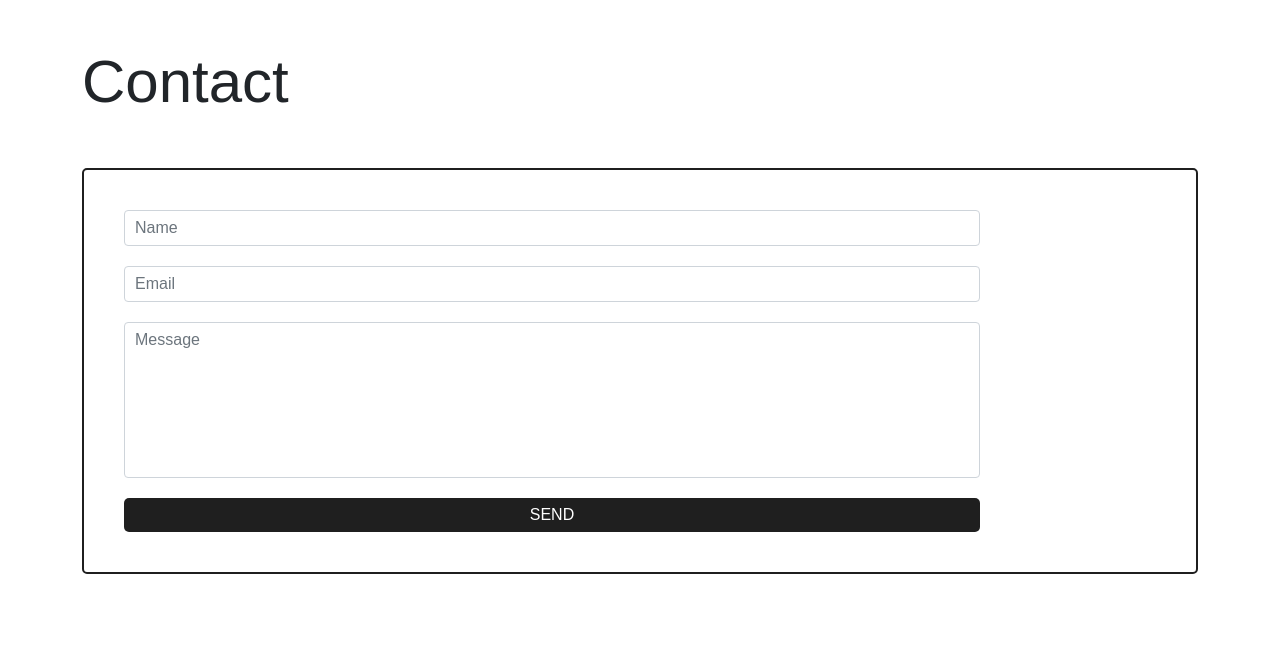
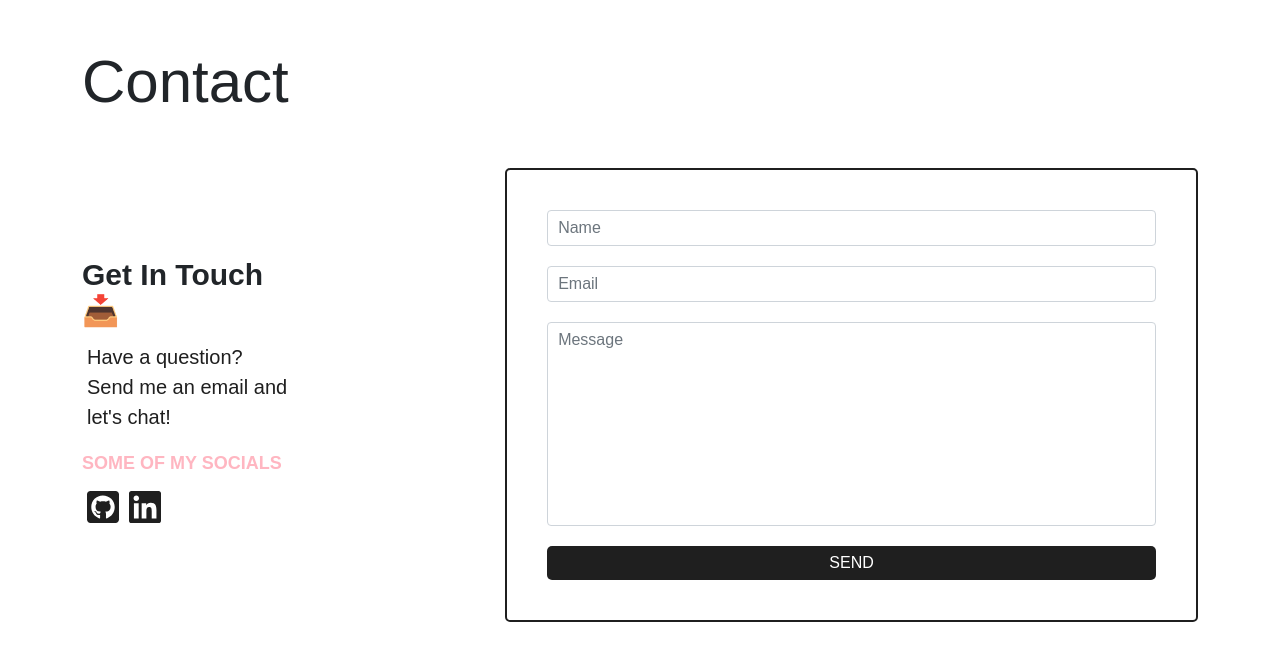
Before and after one commit to courtamos/courtamos-portfolio, a React (Create React App) app: page / in a window 1280 px wide. Shown: the part 3923-4583 px from the top of the page. Built offline with nearby package versions, Linux system fonts and the light colour scheme.

Commit message:
contact component completed with styles

```diff
--- a/src/components/Contact/Contact.tsx
+++ b/src/components/Contact/Contact.tsx
@@ -1,11 +1,47 @@
 import React from "react";
+import { faGithubSquare, faLinkedin } from "@fortawesome/free-brands-svg-icons";
 import { ContactForm } from "./ContactForm";
+import { StyledDiv, StyledParagraph, StyledFontAwesomeIcon } from "./styled";
+import "./contact.scss";
 
 export const Contact = () => {
   return (
     <section>
       <h1 style={{ margin: "50px 0px" }}>Contact</h1>
-      <ContactForm />
+      <StyledDiv className="contact-items">
+        <div className="contact-intro">
+          <h2>Get In Touch 📥</h2>
+          <StyledParagraph>
+            Have a question?
+            <br />
+            Send me an email and let's chat!
+          </StyledParagraph>
+          <h3>Some of my socials</h3>
+          <a
+            href="https://github.com/courtamos"
+            target="_blank"
+            rel="noreferrer"
+          >
+            <StyledFontAwesomeIcon
+              className="github"
+              icon={faGithubSquare}
+              size="3x"
+            />
+          </a>
+          <a
+            href="https://www.linkedin.com/in/court-amos/"
+            target="_blank"
+            rel="noreferrer"
+          >
+            <StyledFontAwesomeIcon
+              className="linkedin"
+              icon={faLinkedin}
+              size="3x"
+            />
+          </a>
+        </div>
+        <ContactForm />
+      </StyledDiv>
     </section>
   );
 };
--- a/src/components/Contact/ContactForm.tsx
+++ b/src/components/Contact/ContactForm.tsx
@@ -1,7 +1,7 @@
 import React from "react";
 import { useForm } from "@formspree/react";
-import { Col, FormGroup } from "reactstrap";
-import { StyledForm, StyledInput, StyledButton } from "./styled";
+import { FormGroup } from "reactstrap";
+import { StyledForm, StyledColumn, StyledInput, StyledButton } from "./styled";
 
 export const ContactForm = () => {
   const [state, handleSubmit] = useForm("xbjqklgw");
@@ -17,26 +17,26 @@ export const ContactForm = () => {
   return (
     <StyledForm onSubmit={handleSubmit}>
       <FormGroup row>
-        <Col sm={10}>
+        <StyledColumn sm={10}>
           <StyledInput type="text" name="name" placeholder="Name" />
-        </Col>
-        <Col sm={10}>
+        </StyledColumn>
+        <StyledColumn sm={10}>
           <StyledInput type="email" name="email" placeholder="Email" />
-        </Col>
-        <Col sm={10}>
+        </StyledColumn>
+        <StyledColumn sm={10}>
           <StyledInput
             type="textarea"
             name="message"
             id="message"
-            rows="6"
+            rows="8"
             placeholder="Message"
           />
-        </Col>
-        <Col sm={10}>
+        </StyledColumn>
+        <StyledColumn sm={10}>
           <StyledButton type="submit" disabled={state.submitting}>
             SEND
           </StyledButton>
-        </Col>
+        </StyledColumn>
       </FormGroup>
     </StyledForm>
   );
--- /dev/null
+++ b/src/components/Contact/contact.scss
@@ -0,0 +1,7 @@
+.github:hover {
+  color: rgb(99, 24, 99);
+}
+
+.linkedin:hover {
+  color: #2478b5;
+}
--- a/src/components/Contact/styled.tsx
+++ b/src/components/Contact/styled.tsx
@@ -1,11 +1,33 @@
 import styled from "styled-components";
-import { Button, Form, Input } from "reactstrap";
+import { Button, Col, Form, Input } from "reactstrap";
+import { FontAwesomeIcon } from "@fortawesome/react-fontawesome";
+
+export const StyledDiv = styled.div`
+  display: flex;
+  flex-direction: row;
+  align-items: center;
+`;
+
+export const StyledParagraph = styled.p`
+  padding: 5px;
+  color: #1f1f1f;
+`;
+
+export const StyledFontAwesomeIcon = styled(FontAwesomeIcon)`
+  padding: 5px;
+  color: #1f1f1f;
+`;
 
 export const StyledForm = styled(Form)`
   text-align: center;
   border: #1f1f1f solid 2px;
   border-radius: 5px;
   padding: 40px;
+  margin-left: 200px;
+`;
+
+export const StyledColumn = styled(Col)`
+  width: 100%;
 `;
 
 export const StyledInput = styled(Input)`
```
